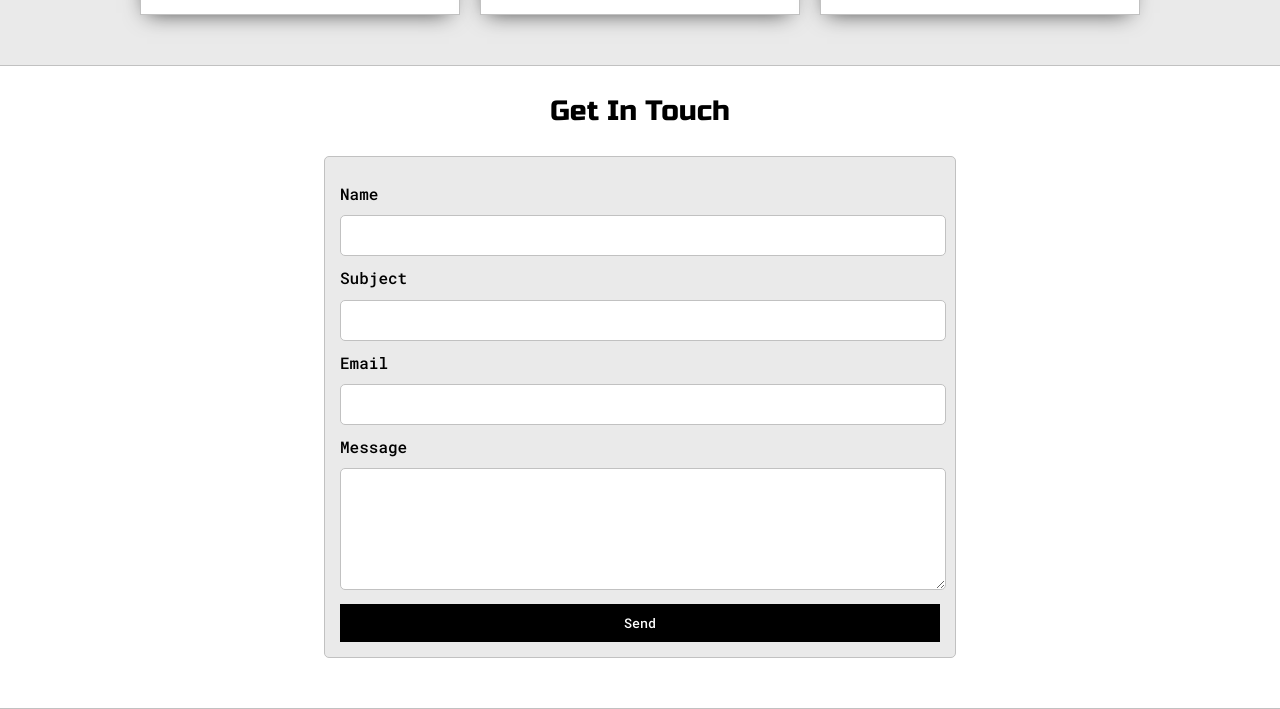
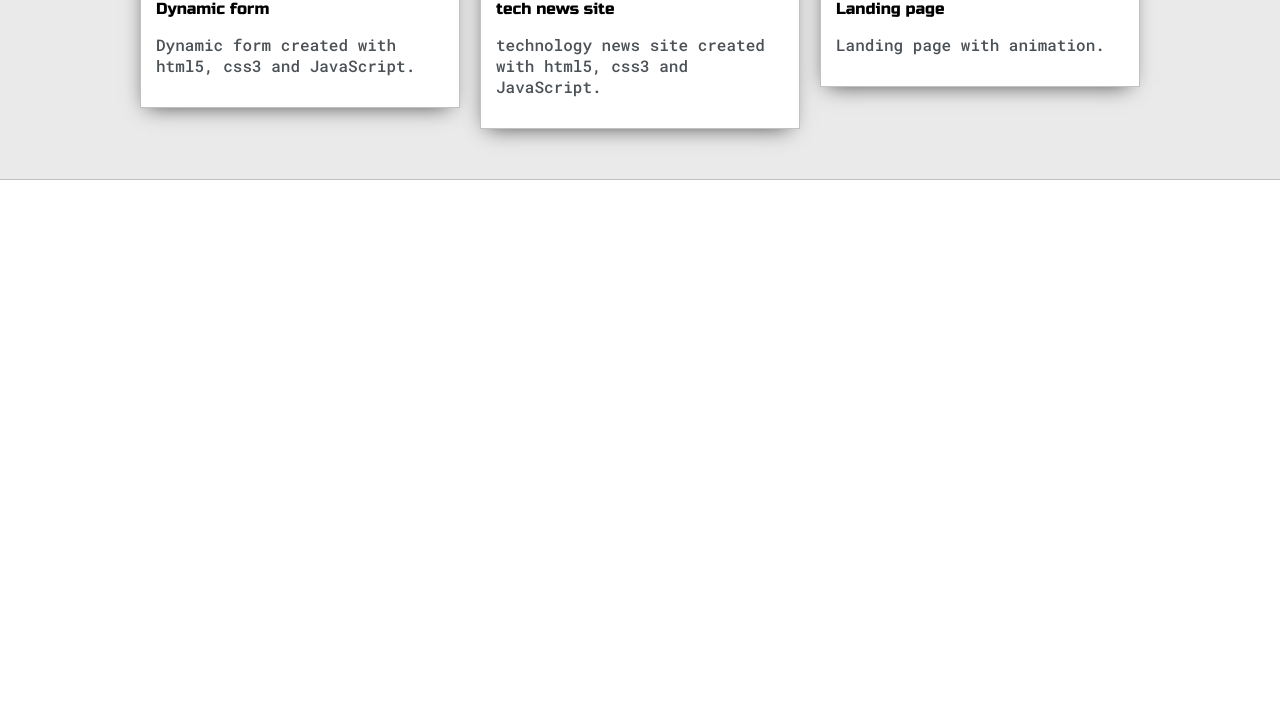
Before and after one commit to franbigurrarena/portfolio, a plain HTML site: page index.html in a window 1280 px wide. Shown: the part 1697-2406 px from the top of the page. After the commit the page ends 1877 px from the top, so only its background shows below. Drawn offline with Linux system fonts and the light colour scheme.

Commit message:
version 1

```diff
--- a/default.css
+++ b/default.css
@@ -314,48 +314,6 @@ padding-bottom: 50px;
     font-size: 16px;
 }
 
-#contact-form{
-	display: block;
-	max-width: 600px;
-	margin: 0 auto;
-	border: 1px solid var(--borderColor);
-	padding: 15px;
-	border-radius: 5px;
-	background-color: var(--mainColor);
-	margin-bottom: 50px;
-
-}
-
-#contact-form label{
-	line-height: 2.7em;
-}
-
-#contact-form textarea{
-	min-height: 100px;
-	font-size: 14px;
-}
-
-
-.input-field{
-	width: 100%;
-	padding-top: 10px;
-	padding-bottom:10px;
-	background-color: var(--secondaryColor);
-	border-radius: 5px;
-	border:1px solid var(--borderColor);
-	font-size: 14px;
-}
-
-
-#submit-btn{
-	margin-top: 10px;
-	width: 100%;
-	padding-top: 10px;
-	padding-bottom:10px;
-	color: #fff;
-	background-color: var(--btnColor);
-	border:none;
-}
 
 @media screen and (max-width:1200px){
     .main-container{
--- a/index.html
+++ b/index.html
@@ -27,13 +27,13 @@
                   </div>
 
                   <ul id="navigation">
-                      <li><a href="#">Contact</a></li>
+                      <li><a href="#contact">Contact</a></li>
 
                   </ul>
                </div>
 
                <div class="left-column">
-                    <img id="profile-pic" src="image/imagen1.jpg">
+                    <img id="profile-pic" src="image/1a09cfe7-c598-497b-8bb9-27a88255d78c.jpg">
                     <h5 style="text-align:center; line-height:0;">Personalize Theme</h5>
 
                     <div id="theme-options-wrapper">
@@ -52,7 +52,7 @@
                             <div id="corner-tl" class="corner"></div>
                             <div id="corner-tr" class="corner"></div>
                             <h3>What I Do</h3>
-                            <p>Lorem ipsum dolor sit, amet consectetur adipisicing elit. Doloremque, suscipit.</p>
+                            <p>I create web pages and web application.</p>
                             <div id="corner-br" class="corner"></div>
                             <div id="corner-bl" class="corner"></div>
                         </div>
@@ -67,16 +67,15 @@
             <div class="about-wrapper">
                 <div class="about-me">
                     <h4>More about me</h4>
-                    <p>Lorem ipsum dolor sit amet consectetur adipisicing elit. Tempora asperiores beatae sit velit. Blanditiis, fugit!</p>
 
-                    <p>Lorem ipsum dolor sit amet consectetur adipisicing elit. Aliquid reprehenderit velit repellat cumque, deserunt quidem!</p>
+                    <p>I am a fullstack jr developer and a bachelor's degree in computer science looking to take my first steps in the IT industry.</p>
 
 
 
                     <hr>
 
-                    <h4>Expertise</h4>
-                    <p>Lorem ipsum dolor sit amet consectetur adipisicing. <a href="">Download CV</a></p>
+                    <h4>skills</h4>
+                    <p><a target="_blank" href="Bigurrarena Francisco CV.pdf">Download CV</a></p>
 
                     <div id="skills">
                         <ul>
@@ -95,11 +94,15 @@
                 </div>
 
                 <div class="social-link">
-                    <img id="social-img" src="image/pexels-james-wheeler-417074.jpg">
-                    <h3>Find me on Twitter & GitHub</h3>
+                    <img id="social-img" src="image/pexels-negative-space-160107.jpg">
+                    <h3 id="contact">Contact</h3>
                     <a target="blank" href="https://github.com/franbigurrarena">GitHub</a>
                     <br>
                     <a target="blank" href=" https://twitter.com/franb2698">Twitter</a>
+                    <br>
+                    <a target="blank" href="https://www.linkedin.com/in/francisco-bigurrarena-1020hh/">Linkedln</a>
+                    <br>
+                    <a target="blank" href="mailto:franbigurrarena@gmail.com">Email</a>
                 </div>
             </div>
         </div>
@@ -113,8 +116,8 @@
                     <div class="post">
                         <a href="https://franbigurrarena.github.io/formulario_dinamico/" target="_blank"><img class="thunbnail" src="image/formulario.png" alt=""></a>
                         <div class="post-preview">
-                            <h6 class="post-title">Post title</h6>
-                            <p class="post-intro">Lorem ipsum dolor sit amet.</p>
+                            <h6 class="post-title">Dynamic form</h6>
+                            <p class="post-intro">Dynamic form created with html5, css3 and JavaScript.</p>
                         </div>
                     </div>
                 </div>
@@ -122,8 +125,9 @@
                     <div class="post">
                         <a href="https://franbigurrarena.github.io/Tech_News/"  target="_blank" ><img class="thunbnail" src="image/tech.png" alt=""></a>
                         <div class="post-preview">
-                            <h6 class="post-title">Post title</h6>
-                            <p class="post-intro">Lorem ipsum dolor sit amet.</p>
+                            <h6 class="post-title">tech news site</h6>
+                            <p class="post-intro">technology news site created with html5, css3 and JavaScript.</p>
+
                         </div>
                     </div>
                 </div>
@@ -131,38 +135,14 @@
                     <div class="post">
                         <a target="_blank" href="https://franbigurrarena.github.io/Landing-Page/" ><img class="thunbnail" src="image/landing.png" alt=""></a>
                         <div class="post-preview">
-                            <h6 class="post-title">Post title</h6>
-                            <p class="post-intro">Lorem ipsum dolor sit amet.</p>
+                            <h6 class="post-title">Landing page</h6>
+                            <p class="post-intro">Landing page with animation.</p>
                         </div>
                     </div>
                 </div>
             </div>
         </div>
     </section>
-
-    <section class="s2">
-        <div class="main-container">
-            <h3 style="text-align: center;">Get In Touch</h3>
-
-            <form id="contact-form">
-				<a name="contact"></a>
-
-				<label>Name</label>
-				<input class="input-field" type="text" name="name">
-
-				<label>Subject</label>
-				<input class="input-field" type="text" name="subject">
-
-				<label>Email</label>
-				<input class="input-field" type="text" name="email">
-
-				<label>Message</label>
-				<textarea class="input-field" name="message"></textarea>
-
-				<input id="submit-btn" type="submit" value="Send">
-			</form>
-        </div>
-    </section>
     <script src="script.js"></script>
 </body>
 </html>
```
Also changed, not shown: image/1a09cfe7-c598-497b-8bb9-27a88255d78c.jpg (added), image/imagen1.jpg (deleted), image/imagen2.jpg (deleted), image/imagen3.jpg (deleted), image/logo.png (deleted), 3 other files.
